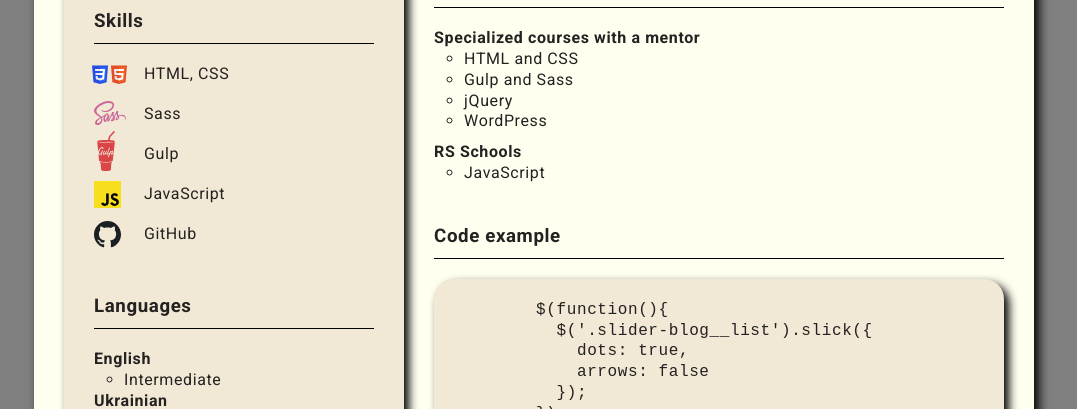
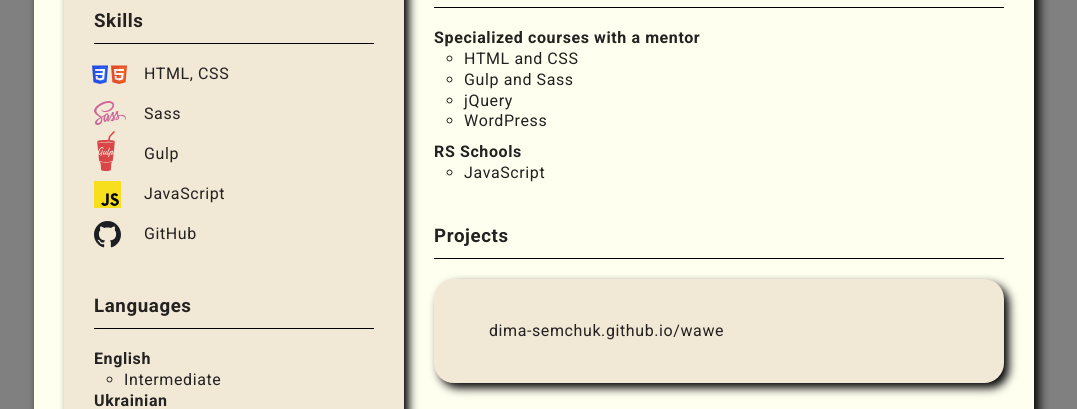
Before and after one commit to Dima-Semchuk/rsschool-cv, a plain HTML site: page index.html in a window 1280 px wide. Shown: the part 506-915 px from the top of the page, without its empty margins (106-1183 px from the left). Drawn offline with Linux system fonts and the light colour scheme.

Commit message:
feat:add project

```diff
--- a/index.html
+++ b/index.html
@@ -40,7 +40,9 @@
       <li class="skills__item skills__image-sass">Sass</li>
       <li class="skills__item skills__image-gulp">Gulp</li>
       <li class="skills__item skills__image-javascript">JavaScript</li>
-      <li class="skills__item skills__image-github">GitHub</li>
+      <li class="skills__item skills__image-github">
+        <a href="https://github.com/Dima-Semchuk" target=»_blank»>GitHub</a>
+      </li>
     </ul>
 
     <h3 class="section-title">Languages</h3>
@@ -136,6 +138,18 @@
       </ul>
     </div>
 
+
+    <div class="projects" id="projects">
+      <h3 class="section-title">Projects</h3>
+      <div class="underline"></div>
+        <article class="projects__example">
+          <a href="https://dima-semchuk.github.io/wawe/" target=»_blank»>
+            dima-semchuk.github.io/wawe
+          </a>
+        </article>
+
+    </div>
+
     <div class="code">
       <h3 class="section-title">Code example</h3>
       <div class="underline"></div>
--- a/style.css
+++ b/style.css
@@ -118,6 +118,10 @@ background-color: #808080;
   margin-right: 10px;
 }
 
+.contacts__item {
+  overflow-wrap: break-word;
+}
+
 .contacts__item:not(:last-child) {
   margin-bottom: 10px;
 }
@@ -213,10 +217,14 @@ background-color: #808080;
   padding-left: 30px;
 }
 
-.code__example {
+.code__example, .projects__example {
   background-color: #f1e8d5;
   box-shadow: 5px 5px 10px black;
   border-radius: 20px;
+  white-space: pre-wrap; /* Перенос строк внутри pre */
+  word-wrap: break-word; /* Перенос длинных слов */
+  max-width: 100%; /* Ограничение ширины до размеров контейнера */
+  overflow: auto; /* Добавление прокрутки для длинного текста */
 }
 
 .footer {
```
